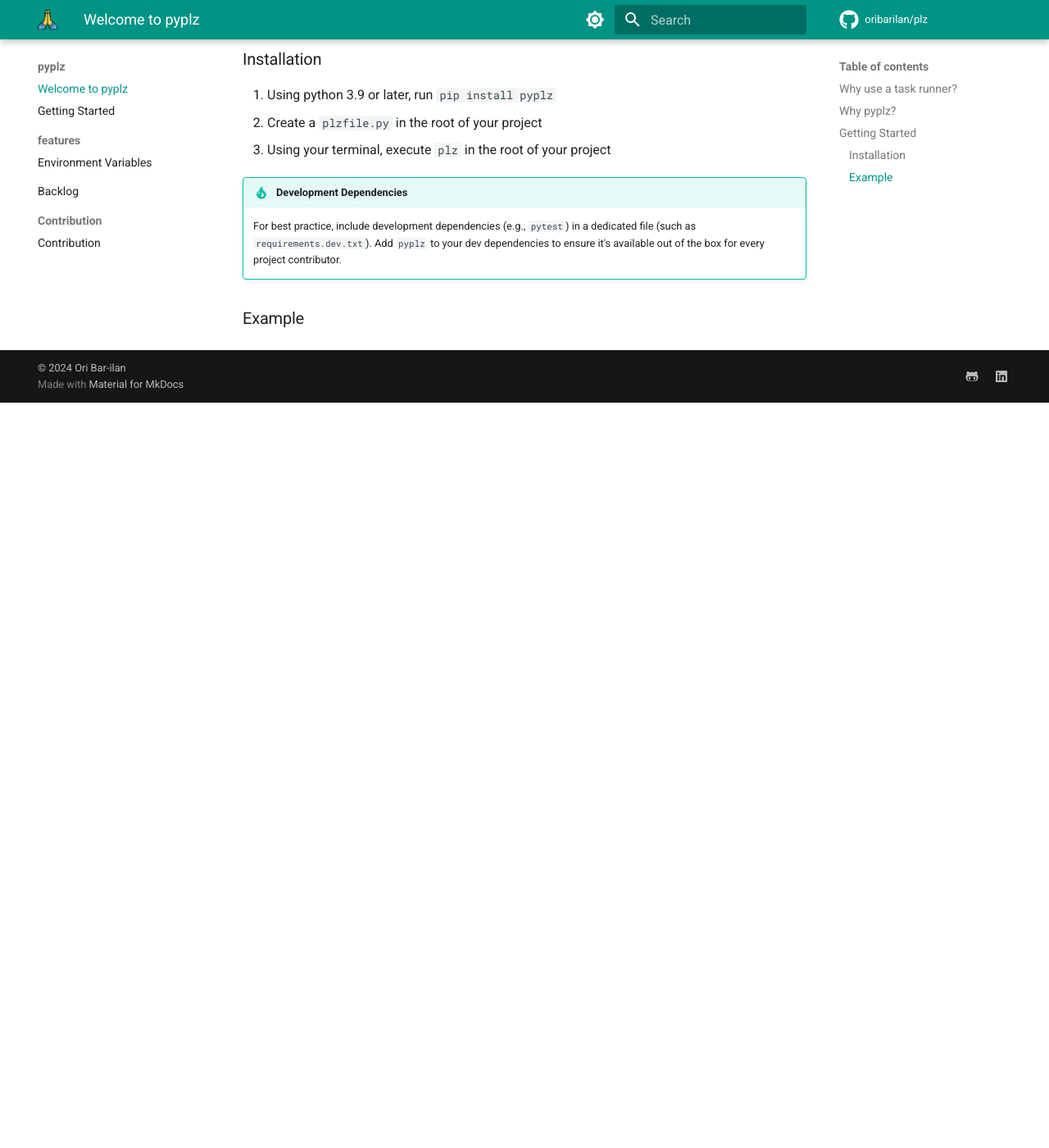
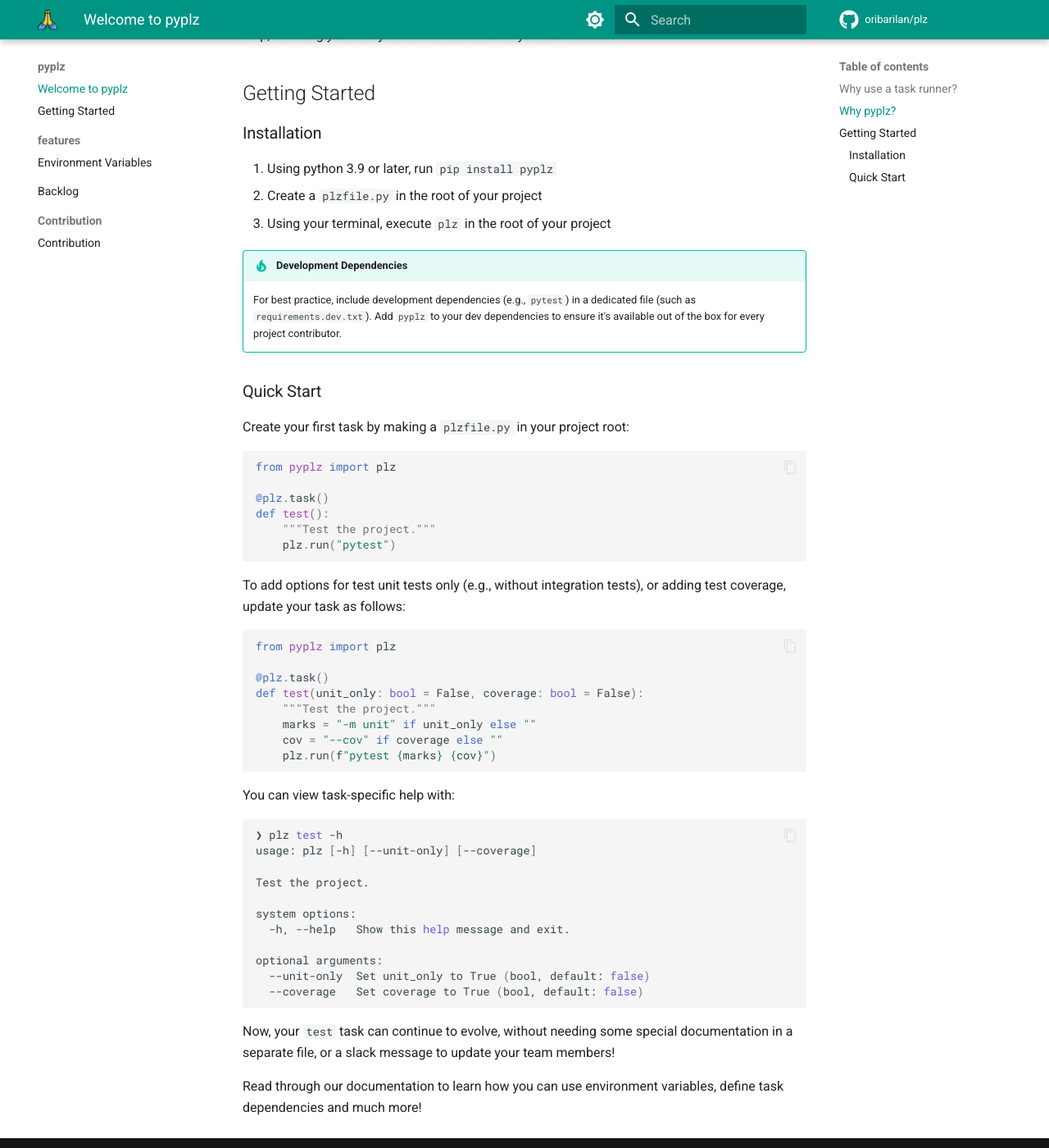
Before and after one commit to oribarilan/pyplz, an MkDocs documentation site: the page built from docs/index.md, in a window 1280 px wide and 1400 px high, scrolled down 1100 px. Shown: the whole window at 82% size. Built offline with MkDocs 1.6.1 and Material for MkDocs 9.7.7, drawn with Linux system fonts in a browser that asks for light colours; comment, search, counter and statistics services are not loaded; before the commit the page ends 1591 px from its top, so only the background shows below that; some of the changed text lies outside the part shown.

Commit message:
updating docs

````diff
--- a/docs/index.md
+++ b/docs/index.md
@@ -27,9 +27,13 @@
 `pyplz` aims to be a friction-free task runner. While many task runners simplify development, they can also add friction with unfamiliar syntax, extra tools, or difficult integrations.
 
 🐍 **Python-first**: Leverage familiar Python syntax—if you know Python, you know `pyplz`.
+
 🤗 **Author-friendly**: Intuitive and ready to use out of the box, with built-in support for development & debugging.
+
 💻 **CLI-compliant**: Enjoy a command-line interface that adheres to GNU and POSIX conventions, ensuring a seamless terminal experience.
+
 🔗 **Integration-ready**: Whether you're running Python locally, in containers, or in a CI/CD pipeline, `pyplz` fits seamlessly into your environment.
+
 📚 **Documented**: Access extensive documentation and automatically generated task-specific help, ensuring you always have the information you need.
 
 ## Getting Started
@@ -42,5 +46,47 @@
 !!! tip "Development Dependencies"
     For best practice, include development dependencies (e.g., `pytest`) in a dedicated file (such as `requirements.dev.txt`). Add `pyplz` to your dev dependencies to ensure it's available out of the box for every project contributor.
 
+### Quick Start
 
-### Example
+Create your first task by making a `plzfile.py` in your project root:
+
+```python
+from pyplz import plz
+
+@plz.task()
+def test():
+    """Test the project."""
+    plz.run("pytest")
+```
+
+To add options for test unit tests only (e.g., without integration tests), or adding test coverage, update your task as follows:
+
+```python
+from pyplz import plz
+
+@plz.task()
+def test(unit_only: bool = False, coverage: bool = False):
+    """Test the project."""
+    marks = "-m unit" if unit_only else ""
+    cov = "--cov" if coverage else ""
+    plz.run(f"pytest {marks} {cov}")
+```
+
+You can view task-specific help with:
+```bash
+❯ plz test -h
+usage: plz [-h] [--unit-only] [--coverage]
+
+Test the project.
+
+system options:
+  -h, --help   Show this help message and exit.
+
+optional arguments:
+  --unit-only  Set unit_only to True (bool, default: false)
+  --coverage   Set coverage to True (bool, default: false)
+```
+
+Now, your `test` task can continue to evolve, without needing some special documentation in a separate file, or a slack message to update your team members!
+
+Read through our documentation to learn how you can use environment variables, define task dependencies and much more!
````
Also changed, not shown: README.md (+4 -0 lines).
